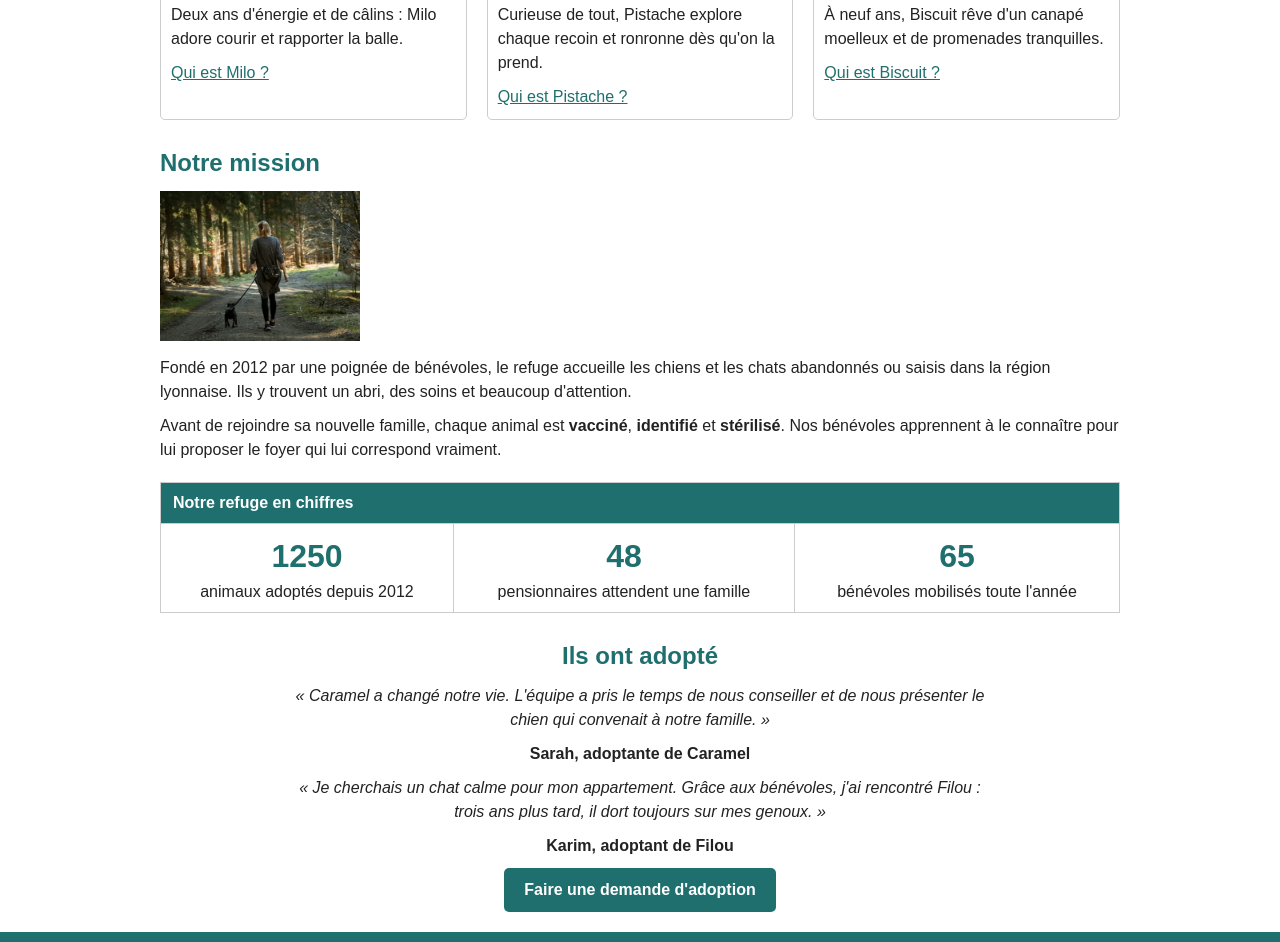
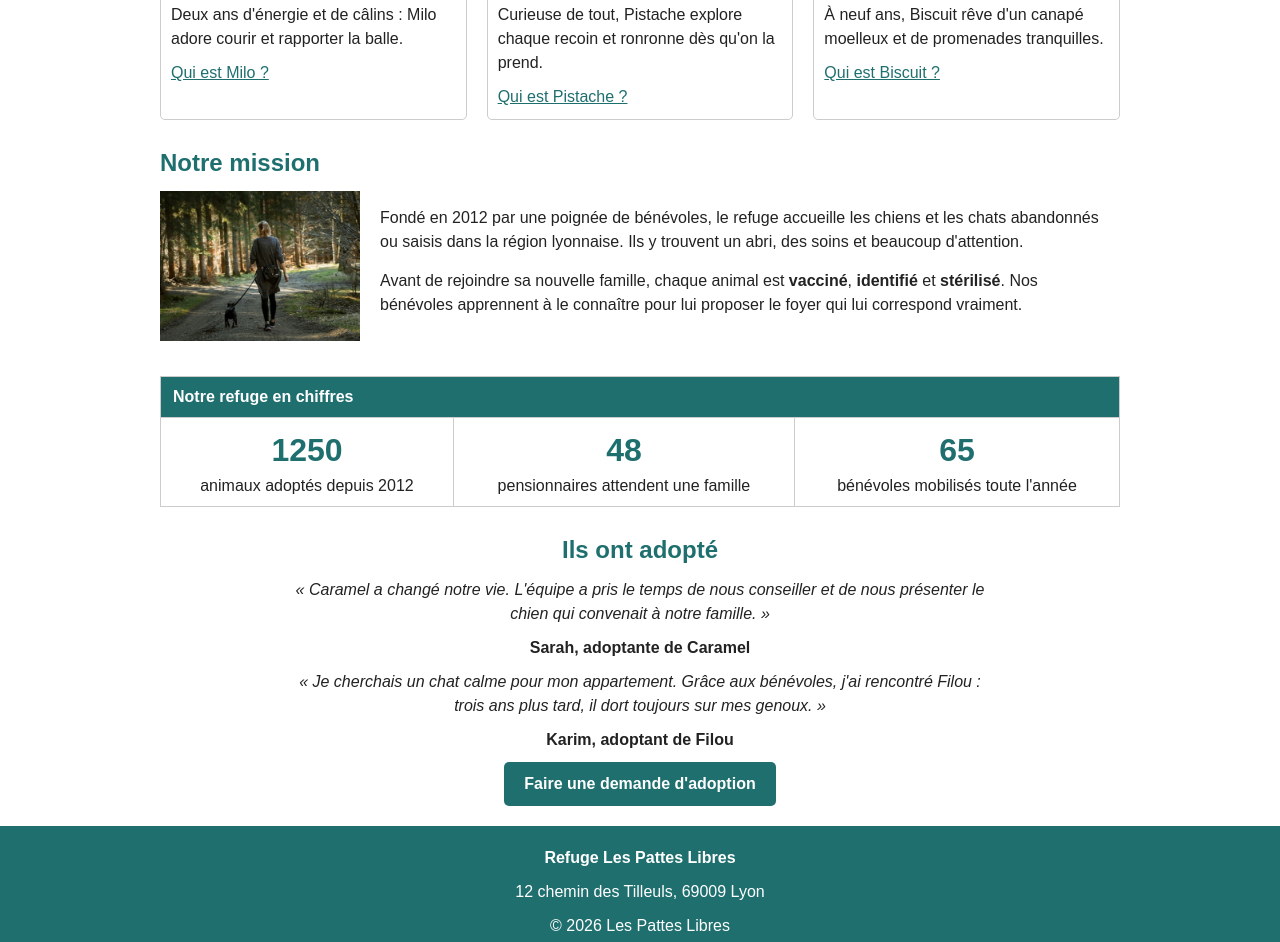
Before and after one commit to lucasdufief5-rgb/Les-Pattes-Libres, a plain HTML site: page index.html in a window 1280 px wide. Shown: the part 1075-2017 px from the top of the page. Drawn offline with Linux system fonts and the light colour scheme.

Commit message:
Notre mission - centrer texte

```diff
--- a/assets/style.css
+++ b/assets/style.css
@@ -124,9 +124,22 @@ button:hover {
   margin-left: auto;
   margin-right: auto;
 }
+
+.mission{
+  display: flex;
+}
 .mission img {
   margin-bottom: 15px;
+  margin-right: 15px;
+
 }
+.mission div{
+  display: block;
+}
+.mission p{
+  margin:15px 5px;
+}
+
 td strong {
   display: block;
   font-size: 2rem;
--- a/index.html
+++ b/index.html
@@ -53,15 +53,15 @@
       </article>
 
       </section>
-
+      <h2>Notre mission</h2>
       <section class="mission">
-        <h2>Notre mission</h2>
         <img
           src="./assets/image/mission.jpg"
           alt="Bénévole qui promène un chien"
           width="200"
           height="150"
         />
+        <div>
           <p>
             Fondé en 2012 par une poignée de bénévoles, le refuge accueille les chiens et les chats
             abandonnés ou saisis dans la région lyonnaise. Ils y trouvent un abri, des soins et
@@ -72,6 +72,7 @@
             <strong>identifié</strong> et <strong>stérilisé</strong>. Nos bénévoles apprennent à le
             connaître pour lui proposer le foyer qui lui correspond vraiment.
         </p>
+        </div>
       </section>
 
       <table>
```
Lines whose indentation alone changed are shown as unchanged.
